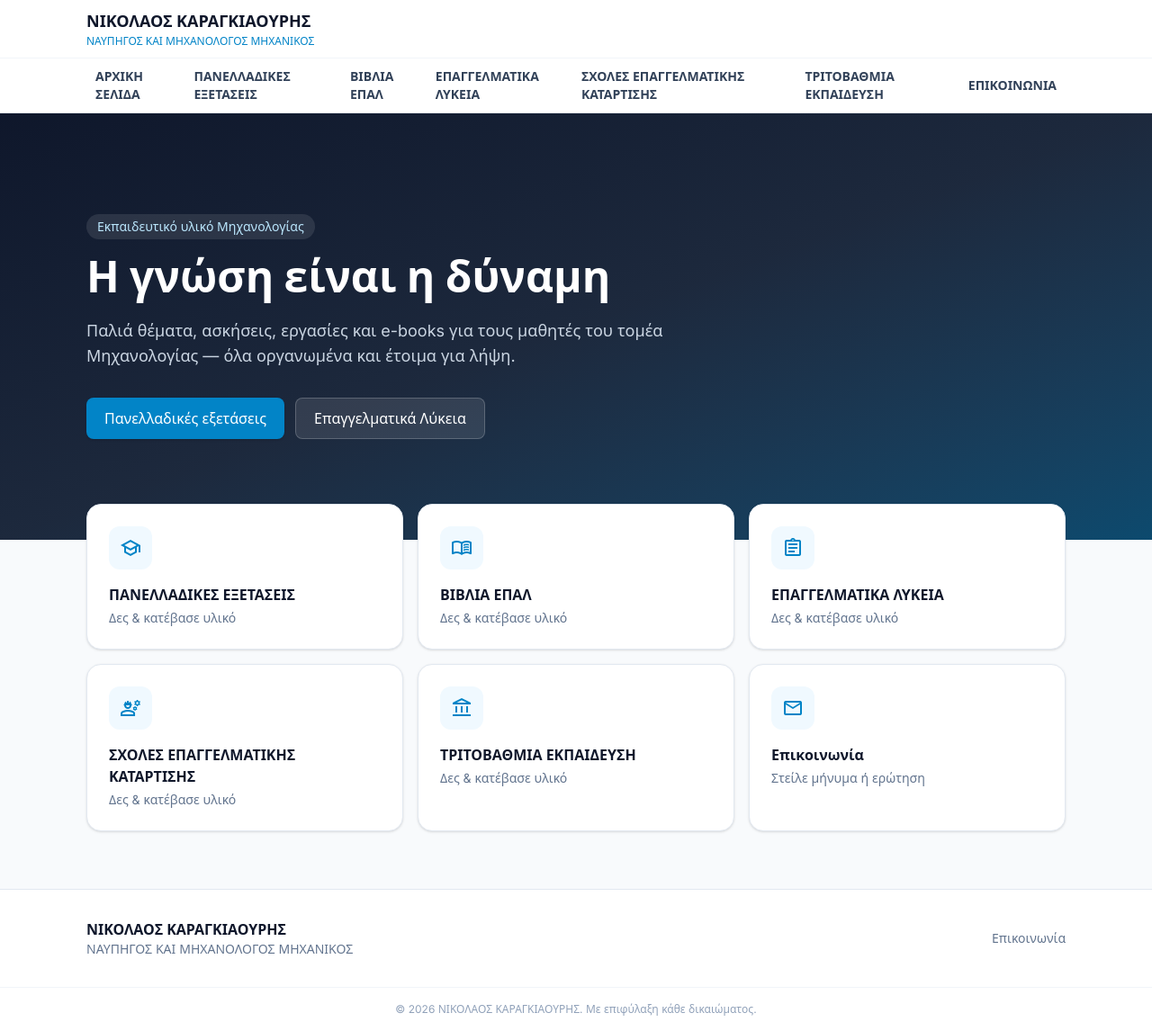
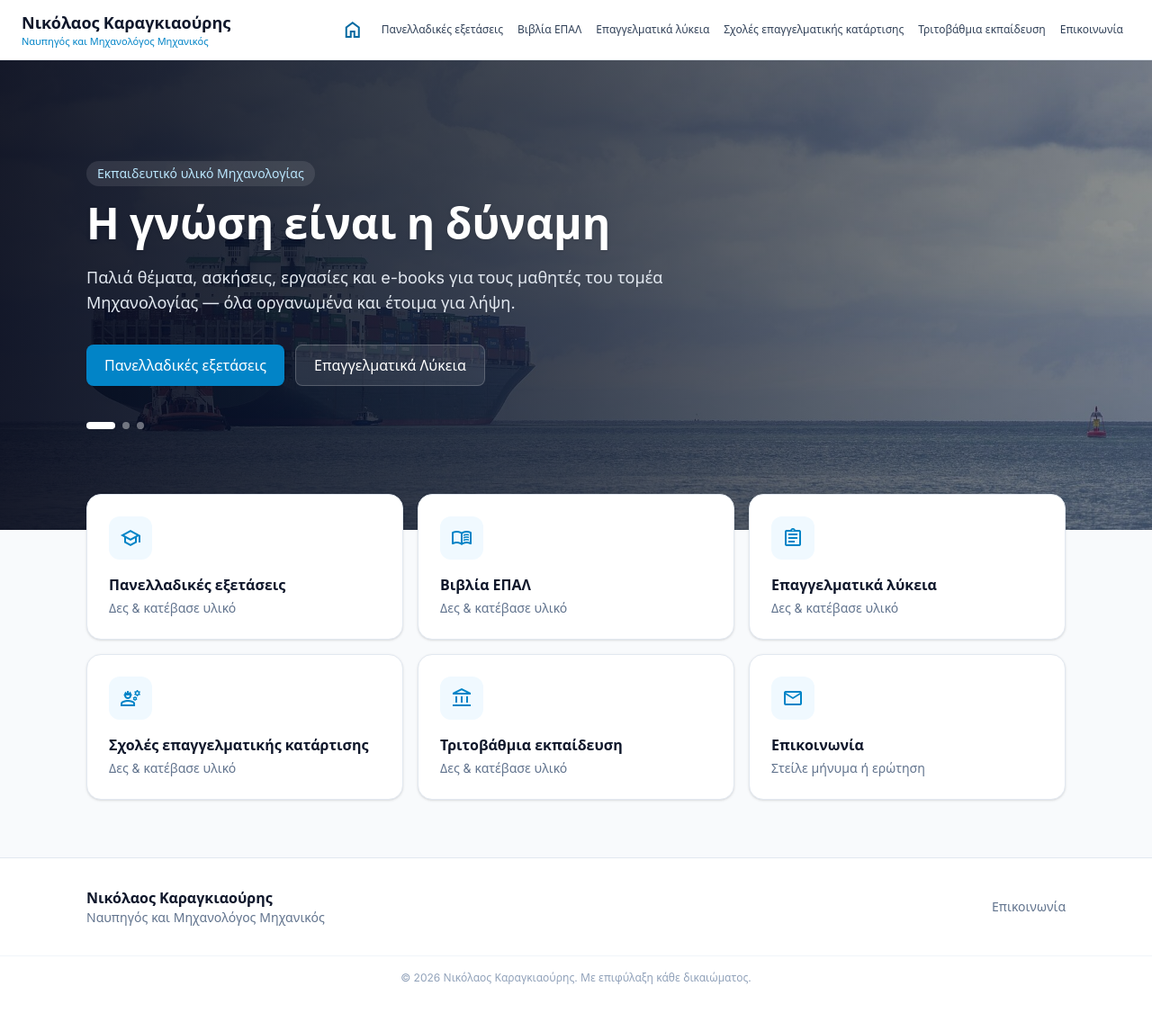
Before and after one commit to Nikoliadis/nikoskaragiaourisnmeng-Site, a Django app: page / in a window 1280 px wide. Shown: the whole page at 90% size. After the commit the page ends 1094 px from the top, so only its background shows below. Run offline with Django 5.2, Linux system fonts and the light colour scheme; data that the repository does not hold is empty; style sheets or scripts are compiled from the project's sources.

Commit message:
Rework the navbar into a single bar and add a hero slideshow
The navbar now follows the layout the teacher asked for: brand on the left,
menu on the right of the same bar, a home icon in place of the "Αρχική σελίδα"
label, and the current section marked in the brand colour.

Section labels move to sentence case. In capitals they do not fit beside the
name on a 1366px screen, which was cutting off "Επικοινωνία" and forcing a
horizontal scrollbar. The menu also drops its last items onto a second line
instead of overflowing when the window is narrower, and grows a size at 2xl.
The footer follows the same casing.

Adds a hero slideshow of three CC0 photographs — a cargo ship, an offshore
wind farm and someone reading — cropped to 1920x900 for the banner. They
cross-fade every six seconds, pause on hover and in a background tab, honour
prefers-reduced-motion, and can be jumped to with the dots. Sources and
licences are recorded in Frontend/static/img/hero/CREDITS.md.

```diff
--- a/Backend/content/views.py
+++ b/Backend/content/views.py
@@ -21,6 +21,15 @@ SECTION_ICONS = {
 }
 
 
+# Hero banner slideshow. The files are CC0 photographs cropped to 1920x900 —
+# see Frontend/static/img/hero/CREDITS.md.
+HERO_SLIDES = [
+    {"src": "img/hero/ship.jpg", "alt": _("Φορτηγό πλοίο στη θάλασσα")},
+    {"src": "img/hero/wind.jpg", "alt": _("Θαλάσσιο αιολικό πάρκο στο ηλιοβασίλεμα")},
+    {"src": "img/hero/study.jpg", "alt": _("Μαθητής διαβάζει βιβλίο κρατώντας σημειώσεις")},
+]
+
+
 def _active_documents(category):
     """All visible documents in a category and its direct subcategories."""
     return (
@@ -38,7 +47,11 @@ def home(request):
         {"section": value, "icon": SECTION_ICONS.get(value, "folder"), "label": label}
         for value, label in Section.choices
     ]
-    return render(request, "content/home.html", {"announcements": latest, "cards": cards})
+    return render(
+        request,
+        "content/home.html",
+        {"announcements": latest, "cards": cards, "hero_slides": HERO_SLIDES},
+    )
 
 
 def section_view(request, section):
--- a/Frontend/templates/content/home.html
+++ b/Frontend/templates/content/home.html
@@ -1,22 +1,41 @@
 {% extends "base.html" %}
-{% load i18n %}
+{% load i18n static %}
 
 {% block content %}
-<!-- Hero -->
-<section class="relative overflow-hidden bg-slate-900">
+<!-- Hero: the photos cross-fade on their own; see content.views.HERO_SLIDES -->
+<section class="relative overflow-hidden bg-slate-900" data-hero>
   <div class="absolute inset-0">
-    <div class="h-full w-full bg-gradient-to-br from-slate-900 via-slate-800 to-brand-900"></div>
+    {% for slide in hero_slides %}
+      <img src="{% static slide.src %}" alt="{{ slide.alt }}"
+           width="1920" height="900"
+           {% if forloop.first %}fetchpriority="high"{% else %}loading="lazy"{% endif %}
+           data-hero-slide
+           class="absolute inset-0 h-full w-full object-cover opacity-0 transition-opacity duration-1000 ease-in-out motion-reduce:transition-none {% if forloop.first %}opacity-100{% endif %}">
+    {% endfor %}
+    <!-- Keeps the headline readable whatever the photo underneath is doing. -->
+    <div class="absolute inset-0 bg-gradient-to-r from-slate-950/90 via-slate-900/75 to-slate-900/40"></div>
   </div>
+
   <div class="container-page relative py-20 sm:py-28">
     <div class="max-w-2xl">
       <p class="mb-3 inline-flex rounded-full bg-white/10 px-3 py-1 text-sm font-medium text-brand-200">Εκπαιδευτικό υλικό Μηχανολογίας</p>
-      <h1 class="text-4xl font-bold leading-tight text-white sm:text-5xl">Η γνώση είναι η δύναμη</h1>
-      <p class="mt-4 text-lg text-slate-300">Παλιά θέματα, ασκήσεις, εργασίες και e-books για τους μαθητές του τομέα Μηχανολογίας — όλα οργανωμένα και έτοιμα για λήψη.</p>
+      <h1 class="text-4xl font-bold leading-tight text-white drop-shadow sm:text-5xl">Η γνώση είναι η δύναμη</h1>
+      <p class="mt-4 text-lg text-slate-200">Παλιά θέματα, ασκήσεις, εργασίες και e-books για τους μαθητές του τομέα Μηχανολογίας — όλα οργανωμένα και έτοιμα για λήψη.</p>
       <div class="mt-8 flex flex-wrap gap-3">
         <a href="{% url 'content:section' section='panellinies' %}" class="btn-primary">Πανελλαδικές εξετάσεις</a>
         <a href="{% url 'content:section' section='askiseis' %}" class="btn-ghost !bg-white/10 !text-white !border-white/20 hover:!bg-white/20">Επαγγελματικά Λύκεια</a>
       </div>
     </div>
+
+    {% if hero_slides|length > 1 %}
+      <div class="mt-10 flex gap-2" role="tablist" aria-label="Φωτογραφίες">
+        {% for slide in hero_slides %}
+          <button type="button" data-hero-dot
+                  class="h-2 rounded-full transition-all {% if forloop.first %}w-8 bg-white{% else %}w-2 bg-white/40 hover:bg-white/70{% endif %}"
+                  aria-label="Φωτογραφία {{ forloop.counter }}"></button>
+        {% endfor %}
+      </div>
+    {% endif %}
   </div>
 </section>
 
@@ -64,3 +83,57 @@
 </section>
 {% endif %}
 {% endblock %}
+
+{% block extra_js %}
+<script>
+  // Hero slideshow: cross-fade every 6s, pause on hover, dots jump to a photo.
+  (function () {
+    const slides = document.querySelectorAll("[data-hero-slide]");
+    const dots = document.querySelectorAll("[data-hero-dot]");
+    if (slides.length < 2) return;
+
+    const DELAY = 6000;
+    let current = 0;
+    let timer = null;
+
+    function show(next) {
+      slides[current].classList.remove("opacity-100");
+      if (dots[current]) dots[current].className = dots[current].className
+        .replace("w-8 bg-white", "w-2 bg-white/40 hover:bg-white/70");
+
+      current = (next + slides.length) % slides.length;
+
+      slides[current].classList.add("opacity-100");
+      if (dots[current]) dots[current].className = dots[current].className
+        .replace("w-2 bg-white/40 hover:bg-white/70", "w-8 bg-white");
+    }
+
+    function start() {
+      // Someone who asked for less motion gets the first photo and nothing else.
+      if (window.matchMedia("(prefers-reduced-motion: reduce)").matches) return;
+      stop();
+      timer = setInterval(() => show(current + 1), DELAY);
+    }
+
+    function stop() {
+      if (timer) clearInterval(timer);
+      timer = null;
+    }
+
+    dots.forEach((dot, index) => dot.addEventListener("click", () => {
+      show(index);
+      start();
+    }));
+
+    const hero = document.querySelector("[data-hero]");
+    if (hero) {
+      hero.addEventListener("mouseenter", stop);
+      hero.addEventListener("mouseleave", start);
+    }
+    // Don't animate in a background tab.
+    document.addEventListener("visibilitychange", () => document.hidden ? stop() : start());
+
+    start();
+  })();
+</script>
+{% endblock %}
--- a/Frontend/templates/partials/footer.html
+++ b/Frontend/templates/partials/footer.html
@@ -2,14 +2,14 @@
 <footer class="mt-16 border-t border-slate-200 bg-white">
   <div class="container-page flex flex-col items-center justify-between gap-4 py-8 sm:flex-row">
     <div class="text-center sm:text-left">
-      <p class="font-semibold text-slate-900">ΝΙΚΟΛΑΟΣ ΚΑΡΑΓΚΙΑΟΥΡΗΣ</p>
-      <p class="text-sm text-slate-500">ΝΑΥΠΗΓΟΣ ΚΑΙ ΜΗΧΑΝΟΛΟΓΟΣ ΜΗΧΑΝΙΚΟΣ</p>
+      <p class="font-semibold text-slate-900">Νικόλαος Καραγκιαούρης</p>
+      <p class="text-sm text-slate-500">Ναυπηγός και Μηχανολόγος Μηχανικός</p>
     </div>
     <div class="flex items-center gap-4 text-sm text-slate-500">
       <a href="{% url 'content:contact' %}" class="hover:text-brand-700">Επικοινωνία</a>
     </div>
   </div>
   <div class="border-t border-slate-100 py-4">
-    <p class="container-page text-center text-xs text-slate-400">© {% now "Y" %} ΝΙΚΟΛΑΟΣ ΚΑΡΑΓΚΙΑΟΥΡΗΣ. Με επιφύλαξη κάθε δικαιώματος.</p>
+    <p class="container-page text-center text-xs text-slate-400">© {% now "Y" %} Νικόλαος Καραγκιαούρης. Με επιφύλαξη κάθε δικαιώματος.</p>
   </div>
 </footer>
--- a/Frontend/templates/partials/navbar.html
+++ b/Frontend/templates/partials/navbar.html
@@ -1,33 +1,36 @@
 {% load i18n %}
+{% url 'content:home' as home_url %}
+{% url 'content:contact' as contact_url %}
 <header class="sticky top-0 z-50 border-b border-slate-200 bg-white/90 backdrop-blur">
+  <div class="mx-auto flex w-full max-w-screen-2xl items-center gap-4 px-4 lg:px-6">
 
-  <!-- Brand row -->
-  <div class="container-page flex h-16 items-center justify-between gap-4">
-    <a href="{% url 'content:home' %}" class="flex min-w-0 flex-col leading-tight">
-      <span class="truncate text-lg font-bold text-slate-900">ΝΙΚΟΛΑΟΣ ΚΑΡΑΓΚΙΑΟΥΡΗΣ</span>
-      <span class="truncate text-xs font-medium text-brand-600">ΝΑΥΠΗΓΟΣ ΚΑΙ ΜΗΧΑΝΟΛΟΓΟΣ ΜΗΧΑΝΙΚΟΣ</span>
+    <!-- Brand -->
+    <a href="{{ home_url }}" class="flex min-w-0 shrink-0 flex-col justify-center py-3 leading-tight">
+      <span class="truncate text-lg font-bold text-slate-900">Νικόλαος Καραγκιαούρης</span>
+      <span class="truncate text-[11px] font-medium text-brand-600">Ναυπηγός και Μηχανολόγος Μηχανικός</span>
     </a>
 
-    <!-- Mobile toggle -->
-    <button data-toggle="mobile-menu" class="inline-flex items-center rounded-md p-2 text-slate-700 hover:bg-slate-100 lg:hidden" aria-label="Μενού">
-      <span class="material-symbols-outlined">menu</span>
-    </button>
-  </div>
-
-  <!-- Desktop menu: on its own row, so the full section names fit. -->
-  <nav class="hidden border-t border-slate-100 lg:block">
-    <ul class="container-page flex items-center gap-0.5">
-      <li><a href="{% url 'content:home' %}" class="block rounded-md px-2.5 py-2.5 text-xs font-semibold text-slate-700 hover:bg-slate-100 hover:text-brand-700 xl:text-sm">ΑΡΧΙΚΗ ΣΕΛΙΔΑ</a></li>
+    <!-- Desktop menu. Wraps to a second line rather than overflowing on a
+         narrow window; grows to the roomier size only when there is space. -->
+    <ul class="ml-auto hidden flex-wrap items-center justify-end gap-y-1 py-1.5 lg:flex">
+      <li>
+        <a href="{{ home_url }}"
+           class="flex items-center rounded-md px-3 py-2 transition hover:bg-slate-100 hover:text-brand-700 {% if request.path == home_url %}text-brand-700{% else %}text-slate-600{% endif %}"
+           aria-label="Αρχική σελίδα" title="Αρχική σελίδα">
+          <span class="material-symbols-outlined text-xl">home</span>
+        </a>
+      </li>
 
       {% for value, data in nav_menu.items %}
+        {% url 'content:section' section=value as section_url %}
         {% if data.items %}
           <li class="relative" data-dropdown>
-            <button class="flex items-center gap-0.5 rounded-md px-2.5 py-2.5 text-xs font-semibold text-slate-700 hover:bg-slate-100 hover:text-brand-700 xl:text-sm">
+            <button class="flex items-center gap-1 whitespace-nowrap rounded-md px-2 py-2 text-xs transition 2xl:px-3 2xl:text-sm hover:bg-slate-100 hover:text-brand-700 {% if request.path == section_url %}font-semibold text-brand-700{% else %}text-slate-700{% endif %}">
               {{ data.label }}
-              <span class="material-symbols-outlined text-base">expand_more</span>
+              <span class="material-symbols-outlined text-sm">expand_more</span>
             </button>
-            <div data-dropdown-menu class="absolute left-0 mt-1 hidden w-72 rounded-lg border border-slate-200 bg-white p-1 shadow-lg">
-              <a href="{% url 'content:section' section=value %}" class="block rounded-md px-3 py-2 text-sm font-semibold text-brand-700 hover:bg-brand-50">Όλα «{{ data.label }}»</a>
+            <div data-dropdown-menu class="absolute left-0 z-50 mt-1 hidden w-72 rounded-lg border border-slate-200 bg-white p-1 shadow-lg">
+              <a href="{{ section_url }}" class="block rounded-md px-3 py-2 text-sm font-semibold text-brand-700 hover:bg-brand-50">Όλα «{{ data.label }}»</a>
               <div class="my-1 border-t border-slate-100"></div>
               {% for cat in data.items %}
                 <a href="{{ cat.get_absolute_url }}" class="block rounded-md px-3 py-2 text-sm text-slate-700 hover:bg-slate-100">{{ cat.name }}</a>
@@ -40,18 +43,29 @@
             </div>
           </li>
         {% else %}
-          <li><a href="{% url 'content:section' section=value %}" class="block rounded-md px-2.5 py-2.5 text-xs font-semibold text-slate-700 hover:bg-slate-100 hover:text-brand-700 xl:text-sm">{{ data.label }}</a></li>
+          <li>
+            <a href="{{ section_url }}" class="block whitespace-nowrap rounded-md px-2 py-2 text-xs transition 2xl:px-3 2xl:text-sm hover:bg-slate-100 hover:text-brand-700 {% if request.path == section_url %}font-semibold text-brand-700{% else %}text-slate-700{% endif %}">{{ data.label }}</a>
+          </li>
         {% endif %}
       {% endfor %}
 
-      <li><a href="{% url 'content:contact' %}" class="block rounded-md px-2.5 py-2.5 text-xs font-semibold text-slate-700 hover:bg-slate-100 hover:text-brand-700 xl:text-sm">ΕΠΙΚΟΙΝΩΝΙΑ</a></li>
+      <li>
+        <a href="{{ contact_url }}" class="block whitespace-nowrap rounded-md px-2 py-2 text-xs transition 2xl:px-3 2xl:text-sm hover:bg-slate-100 hover:text-brand-700 {% if request.path == contact_url %}font-semibold text-brand-700{% else %}text-slate-700{% endif %}">Επικοινωνία</a>
+      </li>
     </ul>
-  </nav>
 
-  <!-- Mobile menu -->
-  <div id="mobile-menu" class="hidden border-t border-slate-200 bg-white lg:hidden">
-    <div class="container-page space-y-1 py-3">
-      <a href="{% url 'content:home' %}" class="block rounded-md px-3 py-2 text-sm font-semibold text-slate-700 hover:bg-slate-100">ΑΡΧΙΚΗ ΣΕΛΙΔΑ</a>
+    <!-- Mobile toggle -->
+    <button data-toggle="mobile-menu" class="ml-auto inline-flex items-center rounded-md p-2 text-slate-700 hover:bg-slate-100 lg:hidden" aria-label="Μενού">
+      <span class="material-symbols-outlined">menu</span>
+    </button>
+  </div>
+
+  <!-- Mobile menu: inside the pinned bar, so it drops down wherever the page is -->
+  <div id="mobile-menu" class="hidden max-h-[75vh] overflow-y-auto border-t border-slate-200 bg-white lg:hidden">
+    <div class="mx-auto w-full max-w-screen-2xl space-y-1 px-4 py-3 lg:px-6">
+      <a href="{{ home_url }}" class="flex items-center gap-2 rounded-md px-3 py-2 text-sm font-semibold text-slate-700 hover:bg-slate-100">
+        <span class="material-symbols-outlined text-xl">home</span>Αρχική
+      </a>
       {% for value, data in nav_menu.items %}
         <a href="{% url 'content:section' section=value %}" class="block rounded-md px-3 py-2 text-sm font-semibold text-slate-800 hover:bg-slate-100">{{ data.label }}</a>
         {% for cat in data.items %}
@@ -61,7 +75,7 @@
           {% endfor %}
         {% endfor %}
       {% endfor %}
-      <a href="{% url 'content:contact' %}" class="block rounded-md px-3 py-2 text-sm font-semibold text-slate-700 hover:bg-slate-100">ΕΠΙΚΟΙΝΩΝΙΑ</a>
+      <a href="{{ contact_url }}" class="block rounded-md px-3 py-2 text-sm font-semibold text-slate-700 hover:bg-slate-100">Επικοινωνία</a>
     </div>
   </div>
 </header>
```
Also changed, not shown: Backend/content/models.py (+5 -5 lines), Frontend/static/img/hero/CREDITS.md (added, +19 -0 lines), Backend/content/migrations/0005_alter_category_section.py (added), Frontend/static/img/hero/ship.jpg (added), Frontend/static/img/hero/study.jpg (added), Frontend/static/img/hero/wind.jpg (added).
